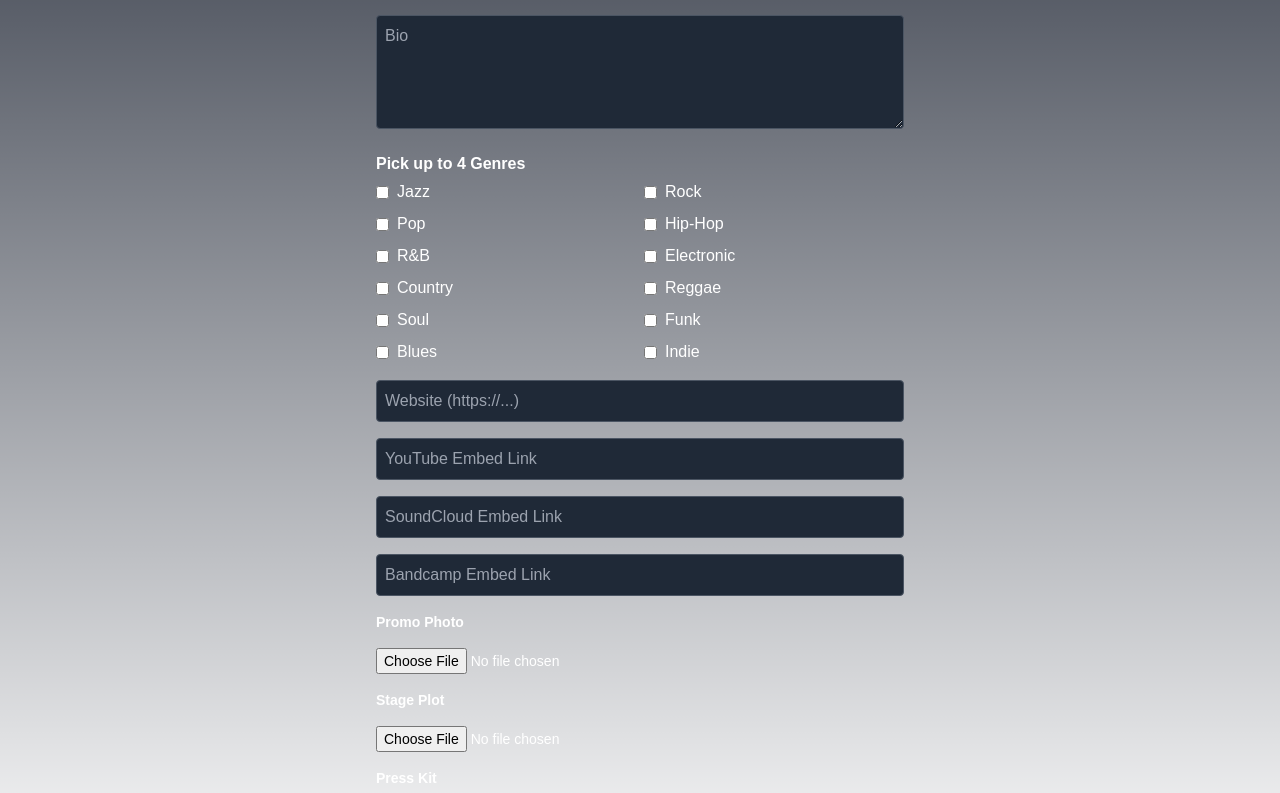
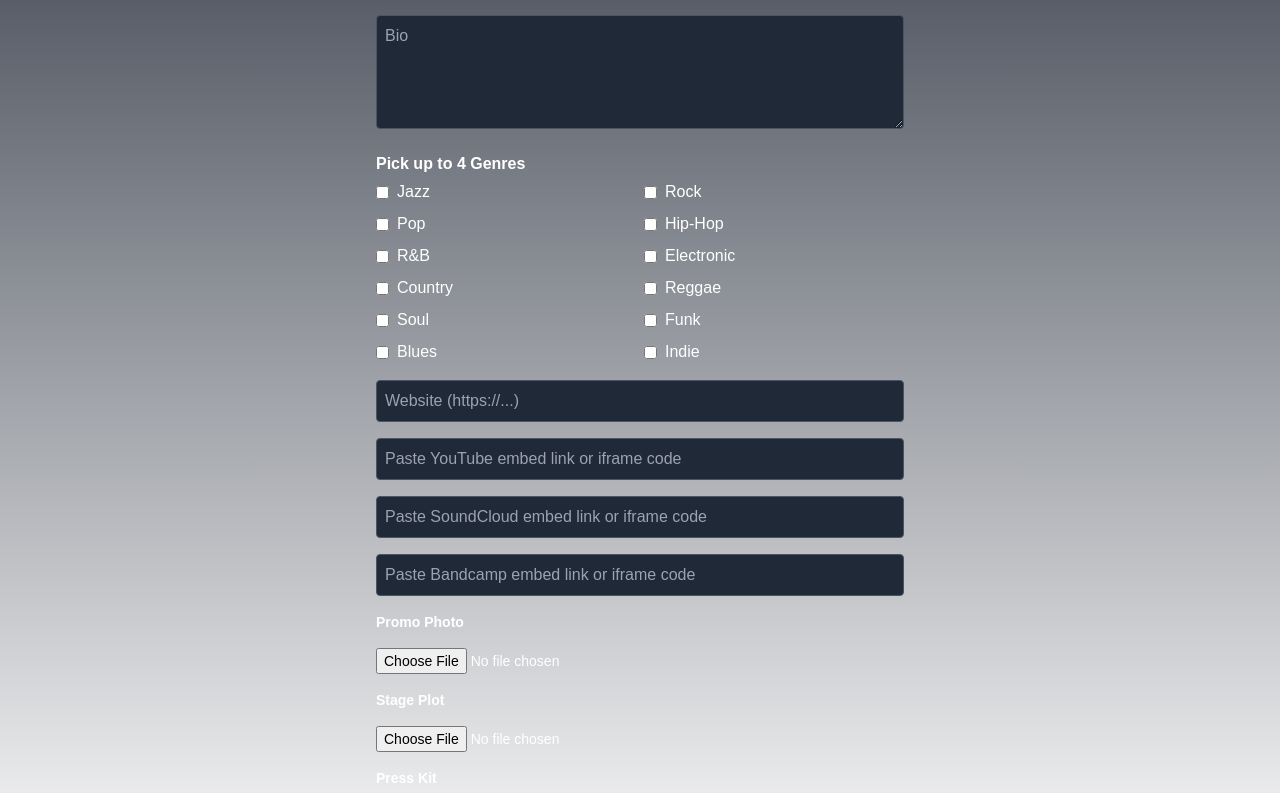
Before and after one commit to rpoole444/cos-livewire-fe, a Next.js app: page /artist-signup in a window 1280 px wide. Shown: the part 393-1186 px from the top of the page. Built offline with nearby package versions, Linux system fonts and the light colour scheme; no server answers.

Commit message:
user friendly embedding

```diff
--- a/src/pages/artist-signup.tsx
+++ b/src/pages/artist-signup.tsx
@@ -35,8 +35,18 @@ export default function ArtistSignupPage() {
 
   const handleChange = (e: React.ChangeEvent<HTMLInputElement | HTMLTextAreaElement>) => {
     const { name, value } = e.target;
-    setForm(prev => ({ ...prev, [name]: value }));
+
+    let cleanValue = value;
+
+    // Auto-extract iframe src if user pastes embed code
+    const iframeMatch = value.match(/<iframe.*?src=["'](.*?)["']/);
+    if (iframeMatch) {
+      cleanValue = iframeMatch[1]; // The extracted src URL
+    }
+
+    setForm(prev => ({ ...prev, [name]: cleanValue }));
   };
+
 
   const handleFileChange = (e: React.ChangeEvent<HTMLInputElement>) => {
     const { name, files: selected } = e.target;
@@ -146,9 +156,50 @@ export default function ArtistSignupPage() {
         </div>
 
         <input name="website" placeholder="Website (https://...)" value={form.website} onChange={handleChange} className="w-full p-2 rounded bg-gray-800 border border-gray-600" />
-        <input name="embed_youtube" placeholder="YouTube Embed Link" value={form.embed_youtube} onChange={handleChange} className="w-full p-2 rounded bg-gray-800 border border-gray-600" />
-        <input name="embed_soundcloud" placeholder="SoundCloud Embed Link" value={form.embed_soundcloud} onChange={handleChange} className="w-full p-2 rounded bg-gray-800 border border-gray-600" />
-        <input name="embed_bandcamp" placeholder="Bandcamp Embed Link" value={form.embed_bandcamp} onChange={handleChange} className="w-full p-2 rounded bg-gray-800 border border-gray-600" />
+        <input name="embed_youtube" placeholder="Paste YouTube embed link or iframe code" value={form.embed_youtube} onChange={handleChange} className="w-full p-2 rounded bg-gray-800 border border-gray-600" />
+        {form.embed_youtube && (
+          <div className="mt-2">
+            <p className="text-xs text-gray-400 mb-1">Preview:</p>
+            <iframe
+              src={form.embed_youtube}
+              title="YouTube Preview"
+              width="100%"
+              height="250"
+              className="rounded border border-gray-600"
+              allow="accelerometer; autoplay; clipboard-write; encrypted-media; gyroscope; picture-in-picture"
+              allowFullScreen
+            />
+          </div>
+        )}
+
+        <input name="embed_soundcloud" placeholder="Paste SoundCloud embed link or iframe code" value={form.embed_soundcloud} onChange={handleChange} className="w-full p-2 rounded bg-gray-800 border border-gray-600" />
+        {form.embed_soundcloud && (
+          <div className="mt-2">
+            <p className="text-xs text-gray-400 mb-1">Preview:</p>
+            <iframe
+              width="100%"
+              height="166"
+              scrolling="no"
+              frameBorder="no"
+              allow="autoplay"
+              src={form.embed_soundcloud}
+              className="rounded border border-gray-600"
+            />
+          </div>
+        )}
+
+        <input name="embed_bandcamp" placeholder="Paste Bandcamp embed link or iframe code" value={form.embed_bandcamp} onChange={handleChange} className="w-full p-2 rounded bg-gray-800 border border-gray-600" />
+        {form.embed_bandcamp && (
+          <div className="mt-2">
+            <p className="text-xs text-gray-400 mb-1">Preview:</p>
+            <iframe
+              style={{ border: '0', width: '100%', height: '120px' }}
+              src={form.embed_bandcamp}
+              seamless
+              className="rounded border border-gray-600"
+            />
+          </div>
+        )}
 
         <label className="block text-sm font-semibold mt-4">Promo Photo</label>
         <input type="file" name="promo_photo" accept="image/*" onChange={handleFileChange} className="w-full text-sm" />
```
